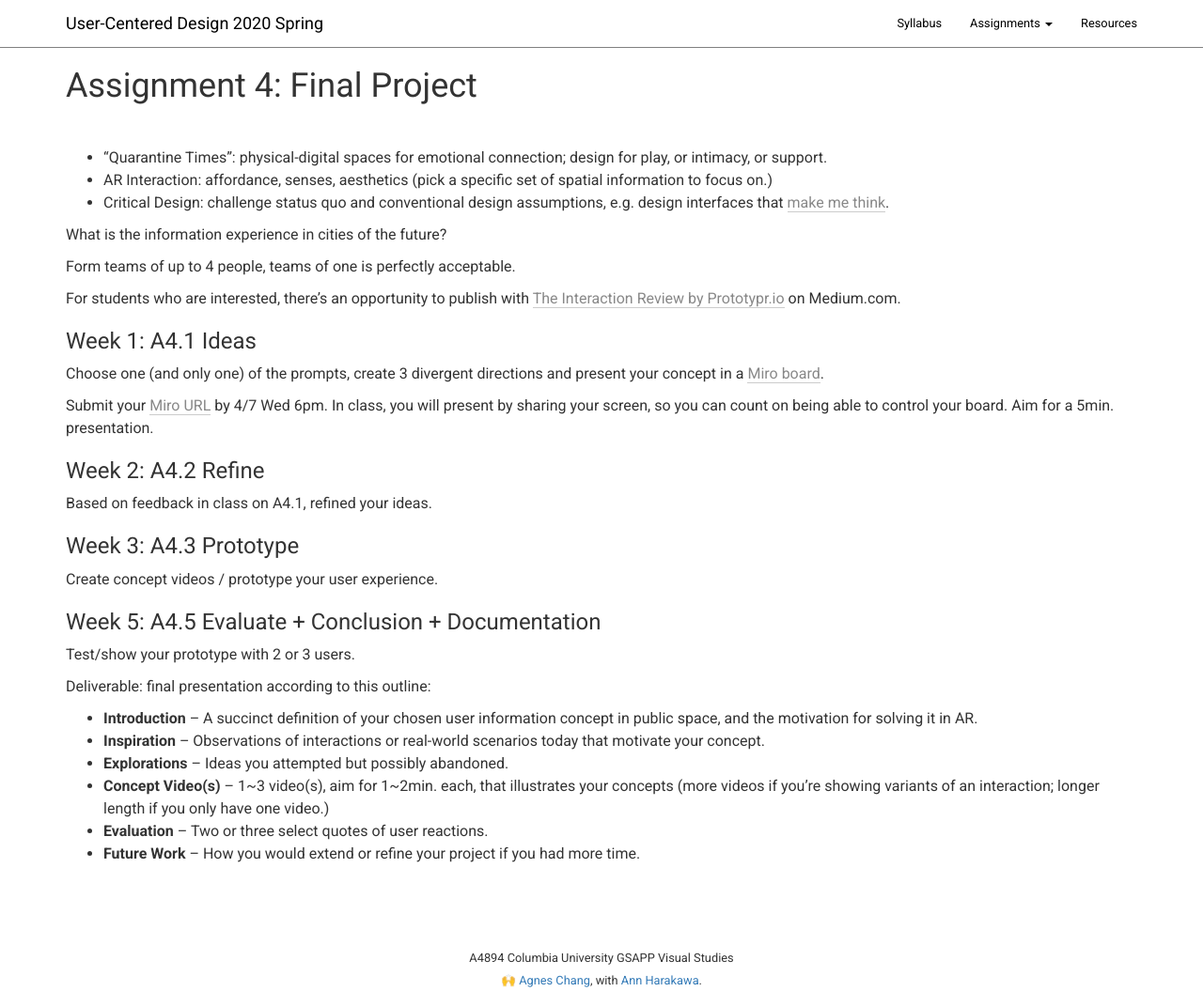
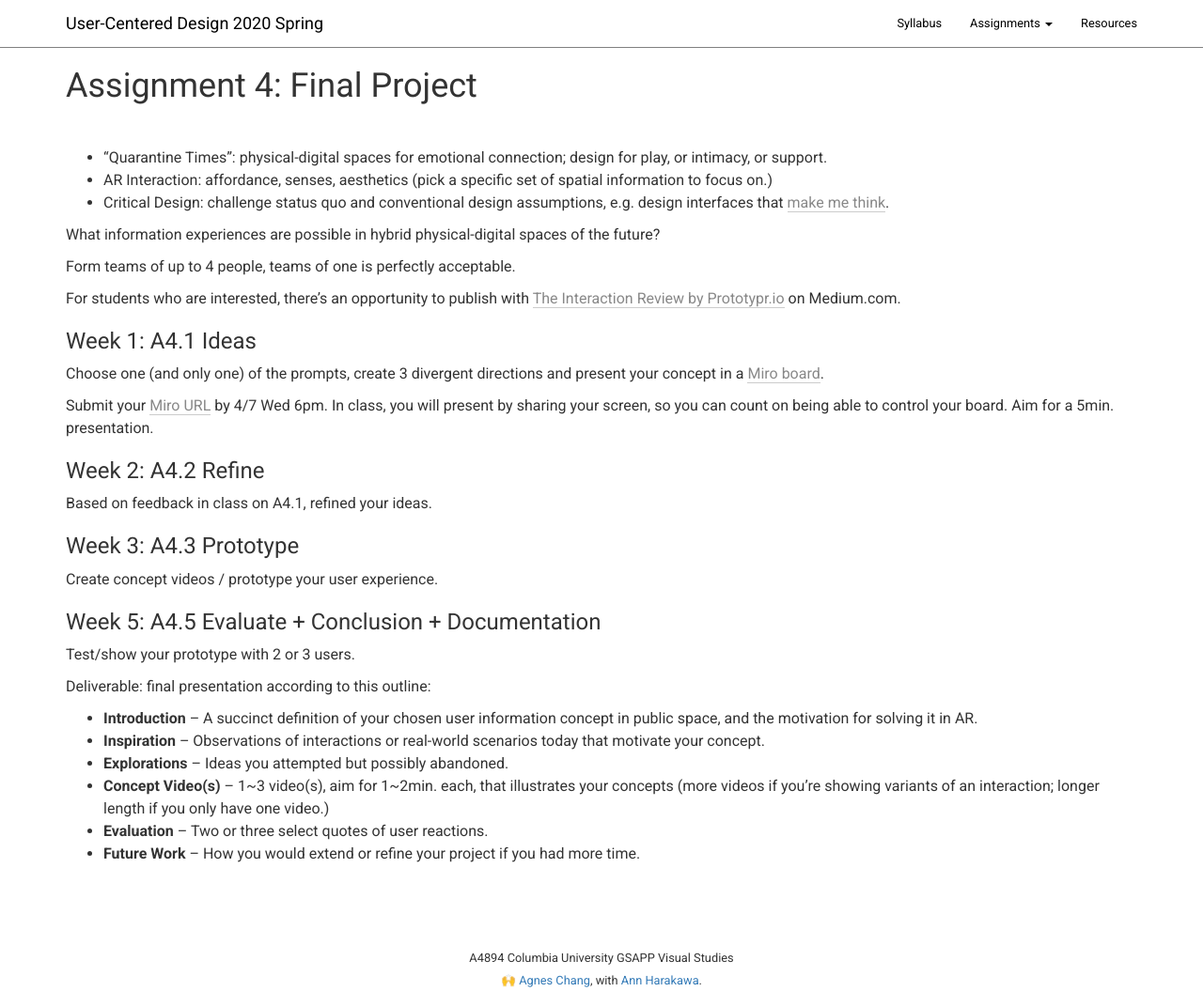
Before and after one commit to columbiaspatialinfo/columbiaspatialinfo.github.io, a Jekyll site: the page built from a4.md, in a window 1280 px wide and 1072 px high. Shown: the whole window at 94% size. Built offline with Jekyll 4.4.1, drawn with Linux system fonts in a browser that asks for light colours; our own code applies the rules of GitHub Pages for plain Markdown files.

Commit message:
Update a4.md

```diff
--- a/a4.md
+++ b/a4.md
@@ -9,7 +9,7 @@ layout: default
 - AR Interaction: affordance, senses, aesthetics (pick a specific set of spatial information to focus on.)
 - Critical Design: challenge status quo and conventional design assumptions, e.g. design interfaces that [make me think](https://ralphammer.com/make-me-think/).
 
-What is the information experience in cities of the future?
+What information experiences are possible in hybrid physical-digital spaces of the future?
 
 Form teams of up to 4 people, teams of one is perfectly acceptable.
 
```
